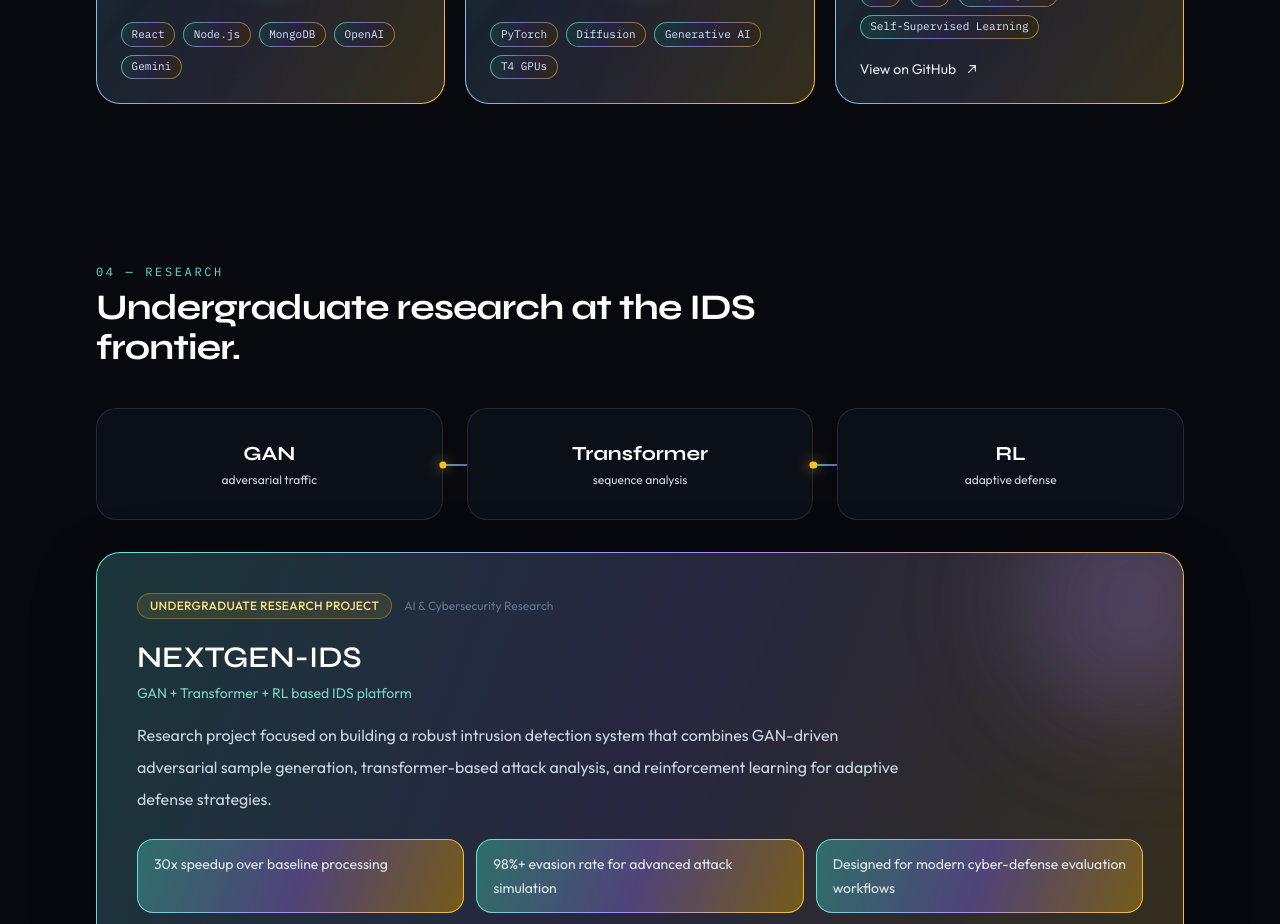
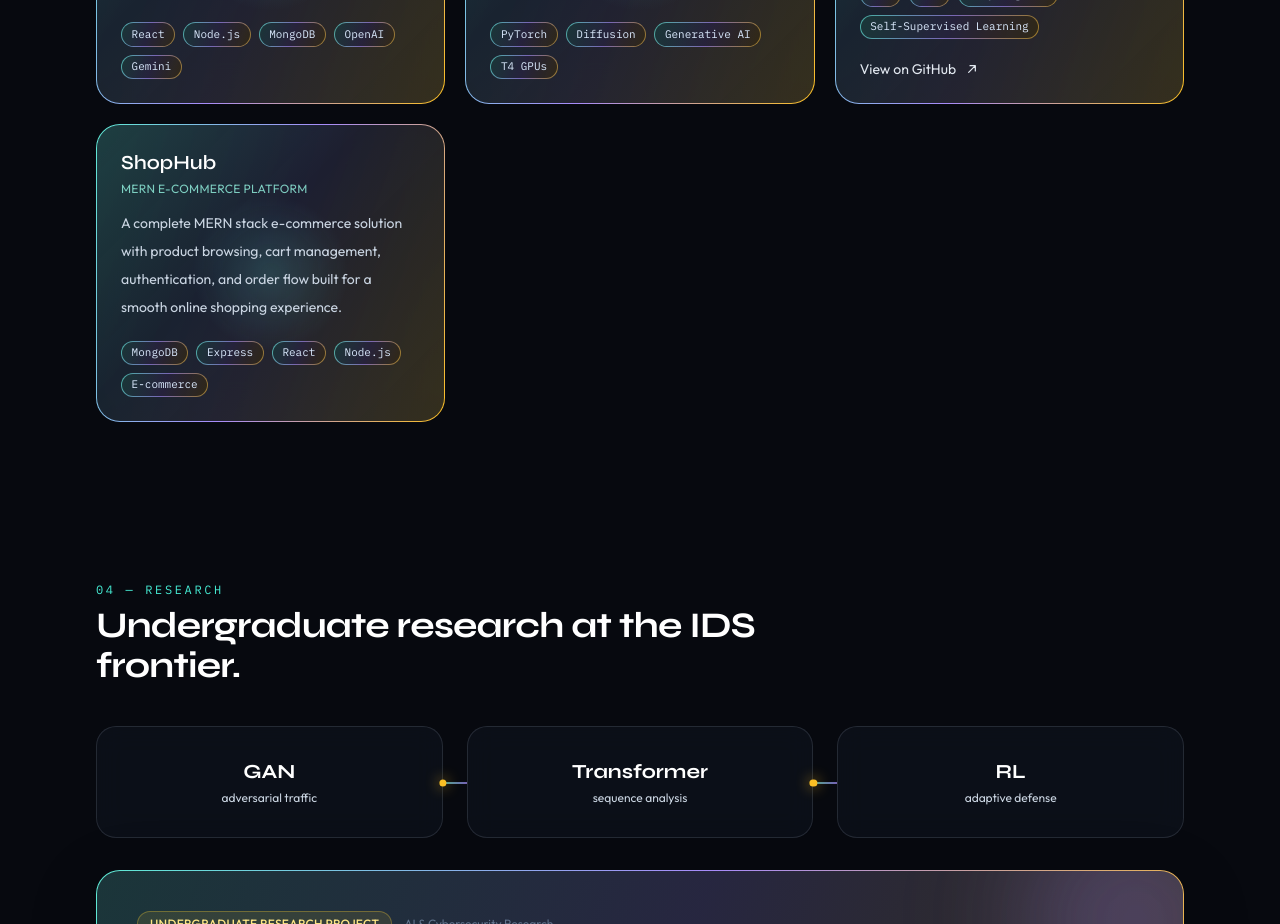
Before and after one commit to Bilal-Nazir-3360/portfolio, a React (Vite) app: page / in a window 1280 px wide. Shown: the part 2880-3804 px from the top of the page. Built offline with nearby package versions, Linux system fonts and the light colour scheme.

Commit message:
feat: restore ShopHub project, update project count

```diff
--- a/src/data.js
+++ b/src/data.js
@@ -115,6 +115,15 @@ export const projects = [
     tags: ["ViT", "MAE", "TinyImageNet", "Self-Supervised Learning"],
     category: ["AI/ML"],
   },
+  {
+    name: "ShopHub",
+    subtitle: "MERN e-commerce platform",
+    description:
+      "A complete MERN stack e-commerce solution with product browsing, cart management, authentication, and order flow built for a smooth online shopping experience.",
+    github: "https://github.com/Bilal-Nazir-3360",
+    tags: ["MongoDB", "Express", "React", "Node.js", "E-commerce"],
+    category: ["Full-Stack"],
+    },
 ]
 
 export const research = {
```
